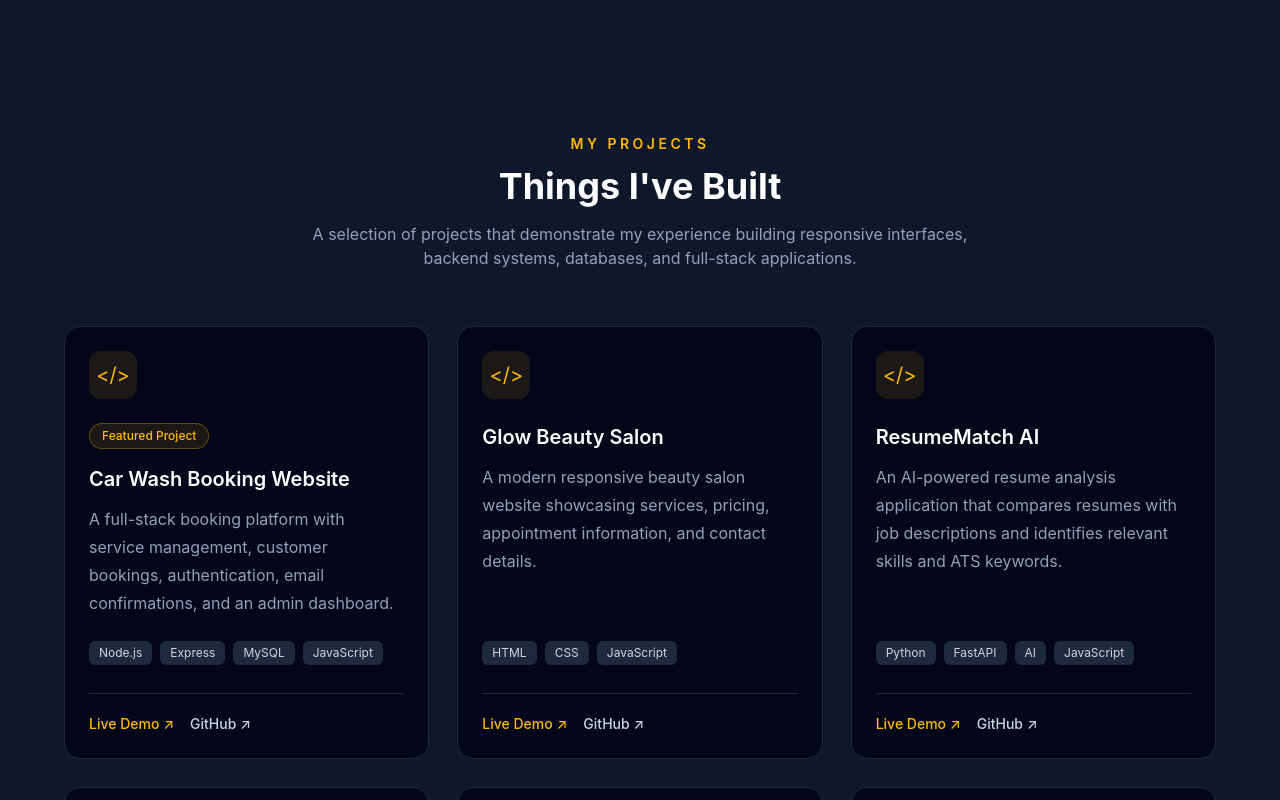
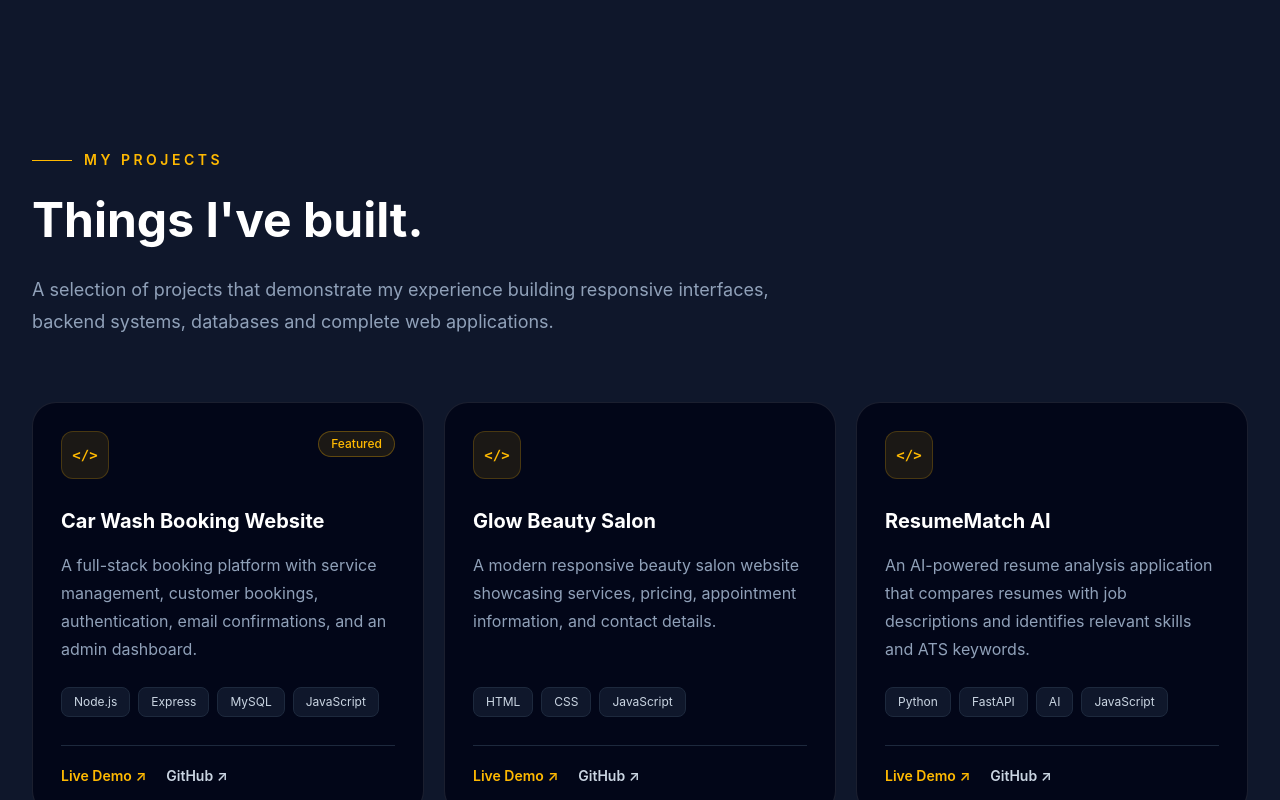
Before and after one commit to KorirLeonard/portfolio, a React (Vite) app: page / in a window 1280 px wide. Shown: the part 4020-4820 px from the top of the page. Built offline with nearby package versions, Linux system fonts and the light colour scheme.

Commit message:
Redesign Projects section

```diff
--- a/src/components/Projects.jsx
+++ b/src/components/Projects.jsx
@@ -57,48 +57,54 @@ const projects = [
 
 export default function Projects() {
   return (
-    <section id="projects" className="bg-slate-900 px-6 py-24">
-      <div className="mx-auto max-w-6xl">
+    <section id="projects" className="bg-slate-900 px-6 py-28 lg:px-8">
+      <div className="mx-auto max-w-7xl">
         {/* Heading */}
-        <div className="mb-14 text-center">
-          <p className="mb-3 text-sm font-semibold uppercase tracking-[0.25em] text-amber-400">
+        <div className="max-w-3xl">
+          <div className="flex items-center gap-3">
+            <span className="h-px w-10 bg-amber-400" />
+
+            <p className="text-sm font-semibold uppercase tracking-[0.25em] text-amber-400">
               My Projects
             </p>
+          </div>
 
-          <h2 className="text-3xl font-bold text-white sm:text-4xl">
-            Things I've Built
+          <h2 className="mt-5 text-4xl font-bold leading-tight text-white sm:text-5xl">
+            Things I've built.
           </h2>
 
-          <p className="mx-auto mt-4 max-w-2xl text-slate-400">
+          <p className="mt-6 text-lg leading-8 text-slate-400">
             A selection of projects that demonstrate my experience building
-            responsive interfaces, backend systems, databases, and full-stack
+            responsive interfaces, backend systems, databases and complete web
             applications.
           </p>
         </div>
 
         {/* Projects */}
-        <div className="grid gap-7 md:grid-cols-2 lg:grid-cols-3">
+        <div className="mt-16 grid gap-5 md:grid-cols-2 lg:grid-cols-3">
           {projects.map((project) => (
             <article
               key={project.title}
-              className="group flex flex-col rounded-2xl border border-slate-800 bg-slate-950 p-6 transition duration-300 hover:-translate-y-1 hover:border-amber-400/50">
-              {/* Project icon */}
-              <div className="mb-6 flex h-12 w-12 items-center justify-center rounded-xl bg-amber-400/10 text-xl text-amber-400">
+              className="group flex flex-col rounded-3xl border border-white/10 bg-slate-950 p-7 transition duration-300 hover:-translate-y-1 hover:border-amber-400/40">
+              {/* Top */}
+              <div className="flex items-start justify-between">
+                <div className="flex h-12 w-12 items-center justify-center rounded-xl border border-amber-400/20 bg-amber-400/10 font-mono text-sm font-bold text-amber-400">
                   {"</>"}
                 </div>
 
-              {/* Featured badge */}
                 {project.featured && (
-                <span className="mb-4 w-fit rounded-full border border-amber-400/30 bg-amber-400/10 px-3 py-1 text-xs font-medium text-amber-400">
-                  Featured Project
+                  <span className="rounded-full border border-amber-400/30 bg-amber-400/10 px-3 py-1 text-xs font-medium text-amber-400">
+                    Featured
                   </span>
                 )}
+              </div>
 
-              <h3 className="text-xl font-semibold text-white">
+              {/* Content */}
+              <h3 className="mt-7 text-xl font-bold text-white">
                 {project.title}
               </h3>
 
-              <p className="mt-3 flex-1 leading-7 text-slate-400">
+              <p className="mt-4 flex-1 leading-7 text-slate-400">
                 {project.description}
               </p>
 
@@ -107,20 +113,20 @@ export default function Projects() {
                 {project.tech.map((technology) => (
                   <span
                     key={technology}
-                    className="rounded-md bg-slate-800 px-2.5 py-1 text-xs text-slate-300">
+                    className="rounded-lg border border-slate-800 bg-slate-900 px-3 py-1.5 text-xs text-slate-300">
                     {technology}
                   </span>
                 ))}
               </div>
 
               {/* Links */}
-              <div className="mt-7 flex gap-4 border-t border-slate-800 pt-5">
+              <div className="mt-7 flex items-center gap-5 border-t border-slate-800 pt-5">
                 {project.live && (
                   <a
                     href={project.live}
                     target="_blank"
-                    rel="noreferrer"
-                    className="text-sm font-medium text-amber-400 transition hover:text-amber-300">
+                    rel="noopener noreferrer"
+                    className="text-sm font-semibold text-amber-400 transition hover:text-amber-300">
                     Live Demo ↗
                   </a>
                 )}
@@ -128,8 +134,8 @@ export default function Projects() {
                 <a
                   href={project.github}
                   target="_blank"
-                  rel="noreferrer"
-                  className="text-sm font-medium text-slate-300 transition hover:text-white">
+                  rel="noopener noreferrer"
+                  className="text-sm font-semibold text-slate-300 transition hover:text-white">
                   GitHub ↗
                 </a>
               </div>
```
Lines whose indentation alone changed are shown as unchanged.
